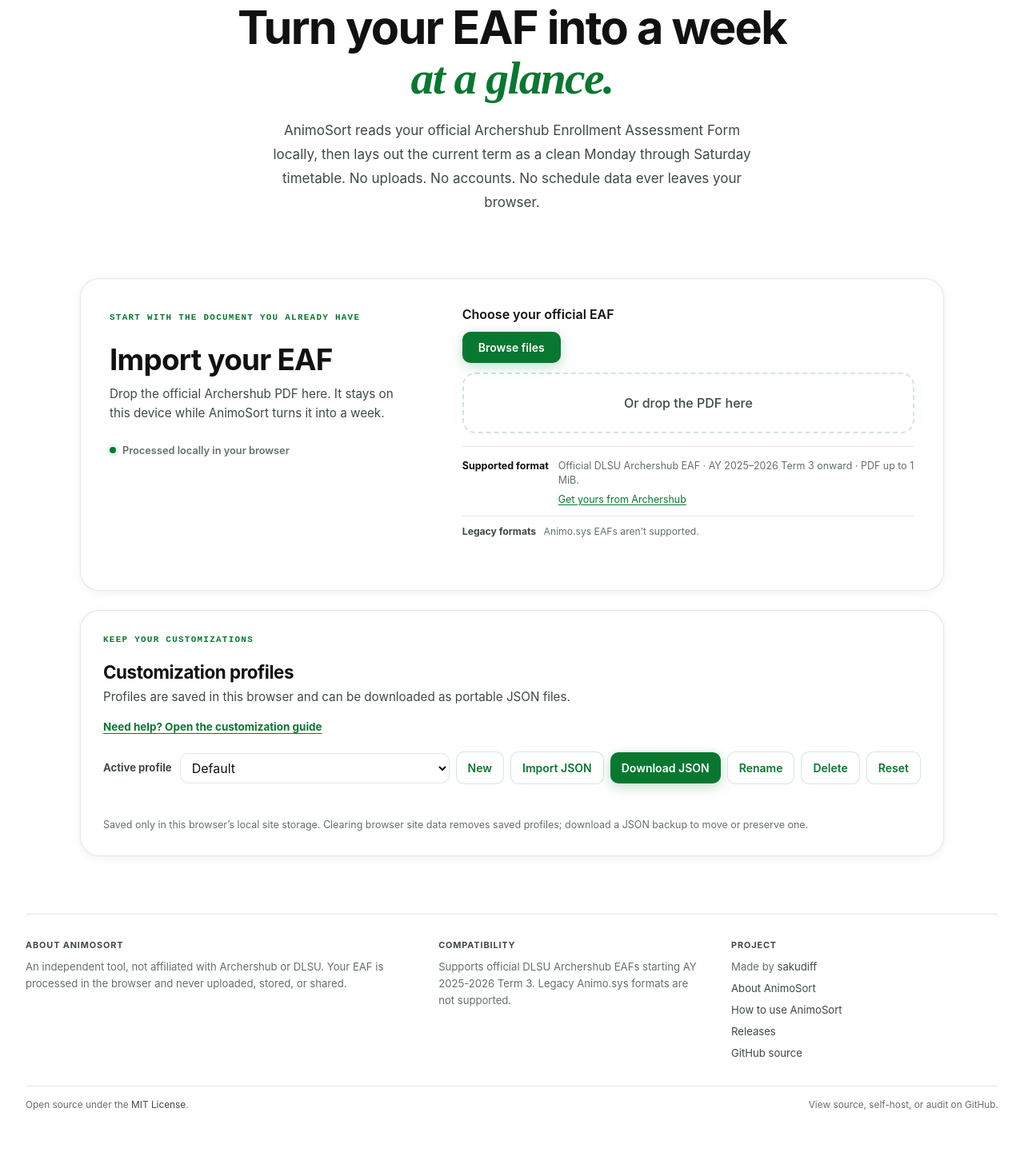
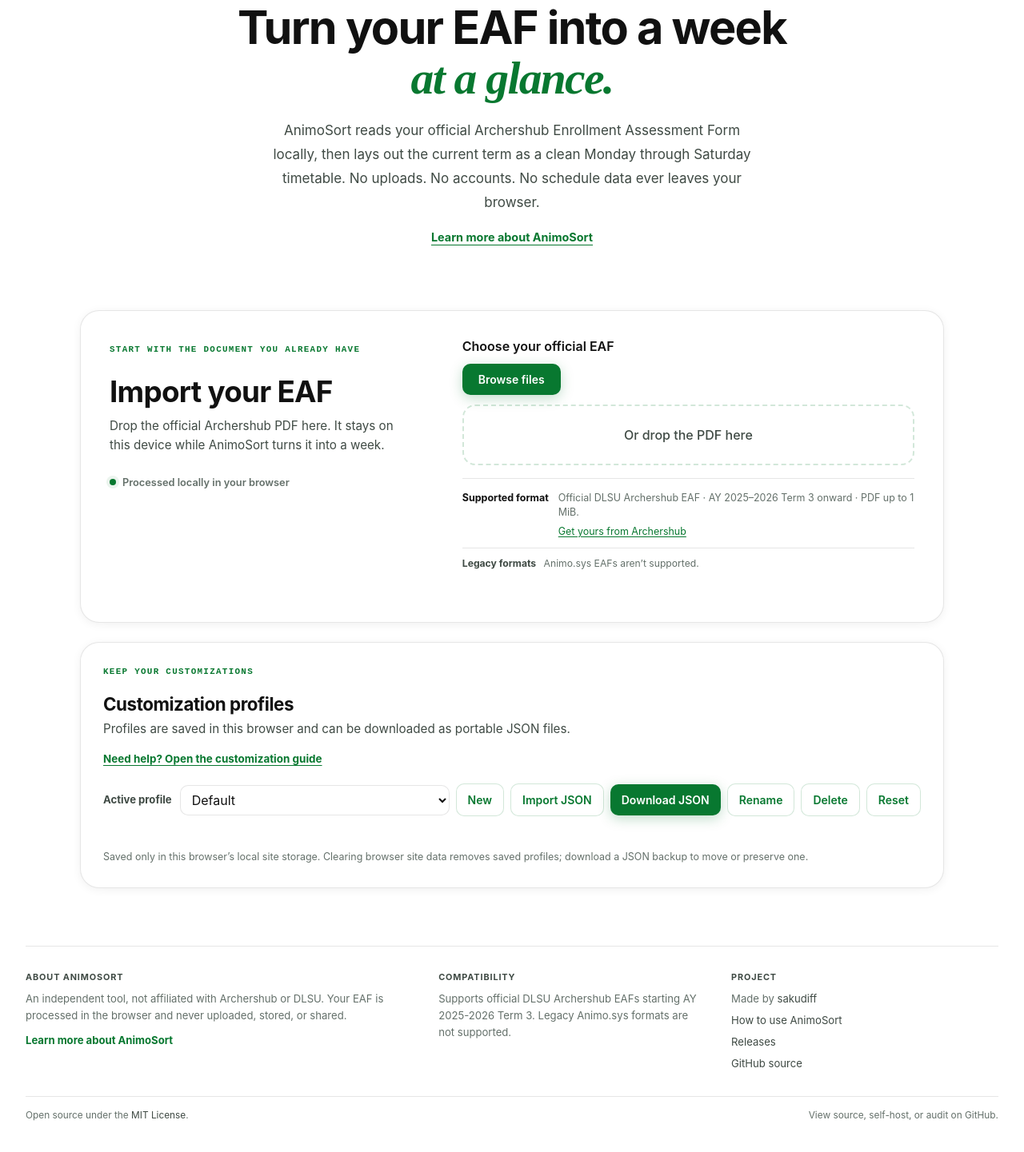
Before and after one commit to sakudiff/Animo-Sort, a website with bundled scripts: page index.html in a window 1280 px wide. Shown: the part 145-1586 px from the top of the page at 80% size. Built offline with nearby package versions, Linux system fonts and the light colour scheme.

Commit message:
feat(home): add about page prompts

```diff
--- a/index.html
+++ b/index.html
@@ -76,6 +76,7 @@
           then lays out the current term as a clean Monday through Saturday timetable.
           No uploads. No accounts. No schedule data ever leaves your browser.
         </p>
+        <a class="hero-about-link reveal reveal-delay-3" href="about.html">Learn more about AnimoSort</a>
       </div>
     </section>
 
@@ -262,8 +263,9 @@
     <footer class="app-footer" id="privacy">
       <div class="footer-grid">
         <section class="footer-group">
-          <h2 class="footer-heading">About AnimoSort</h2>
+          <h2 class="footer-heading"><a href="about.html">About AnimoSort</a></h2>
           <p>An independent tool, not affiliated with Archershub or DLSU. Your EAF is processed in the browser and never uploaded, stored, or shared.</p>
+          <a class="footer-more-link" href="about.html">Learn more about AnimoSort</a>
         </section>
         <section class="footer-group">
           <h2 class="footer-heading">Compatibility</h2>
@@ -273,7 +275,6 @@
           <h2 class="footer-heading">Project</h2>
           <ul class="footer-link-list">
             <li>Made by <a href="https://github.com/sakudiff" target="_blank" rel="noopener noreferrer">sakudiff</a></li>
-            <li><a href="about.html">About AnimoSort</a></li>
             <li><a href="how-to-use.html">How to use AnimoSort</a></li>
             <li><a href="https://github.com/sakudiff/Animo-Sort/releases" target="_blank" rel="noopener noreferrer">Releases</a></li>
             <li><a href="https://github.com/sakudiff/Animo-Sort" target="_blank" rel="noopener noreferrer">GitHub source</a></li>
--- a/styles.css
+++ b/styles.css
@@ -141,6 +141,7 @@ button {
 
 .reveal-delay-1 { transition-delay: 0.1s; }
 .reveal-delay-2 { transition-delay: 0.2s; }
+.reveal-delay-3 { transition-delay: 0.3s; }
 
 .nav {
   position: fixed;
@@ -365,6 +366,26 @@ div[id*="netlify"] {
   color: var(--text-2);
   max-width: 620px;
   margin: 20px auto 0;
+}
+
+.hero-about-link {
+  display: inline-flex;
+  margin-top: 18px;
+  color: var(--accent);
+  font-size: 0.9rem;
+  font-weight: 700;
+  text-decoration: underline;
+  text-underline-offset: 4px;
+  transition: color var(--silk-dur) var(--silk);
+}
+
+.hero-about-link:hover {
+  color: var(--accent-mid);
+}
+
+.hero-about-link:focus-visible {
+  outline: 2px solid var(--accent);
+  outline-offset: 4px;
 }
 
 .import-panel,
@@ -1499,6 +1520,13 @@ div[id*="netlify"] {
   margin: 0;
 }
 
+.footer-more-link {
+  display: inline-block;
+  margin-top: 10px;
+  color: var(--accent) !important;
+  font-weight: 700;
+}
+
 .footer-link-list {
   display: flex;
   flex-direction: column;
```
